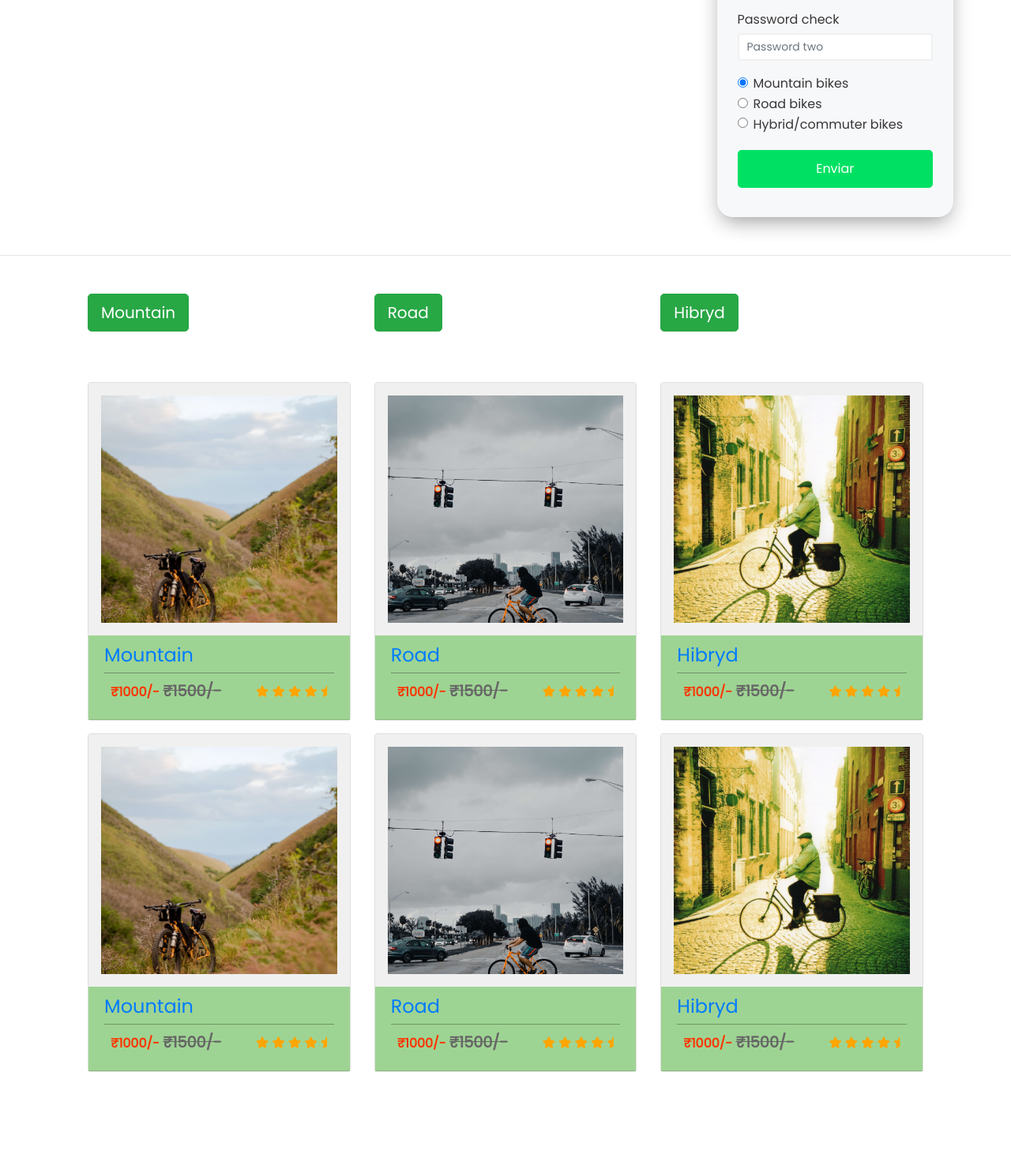
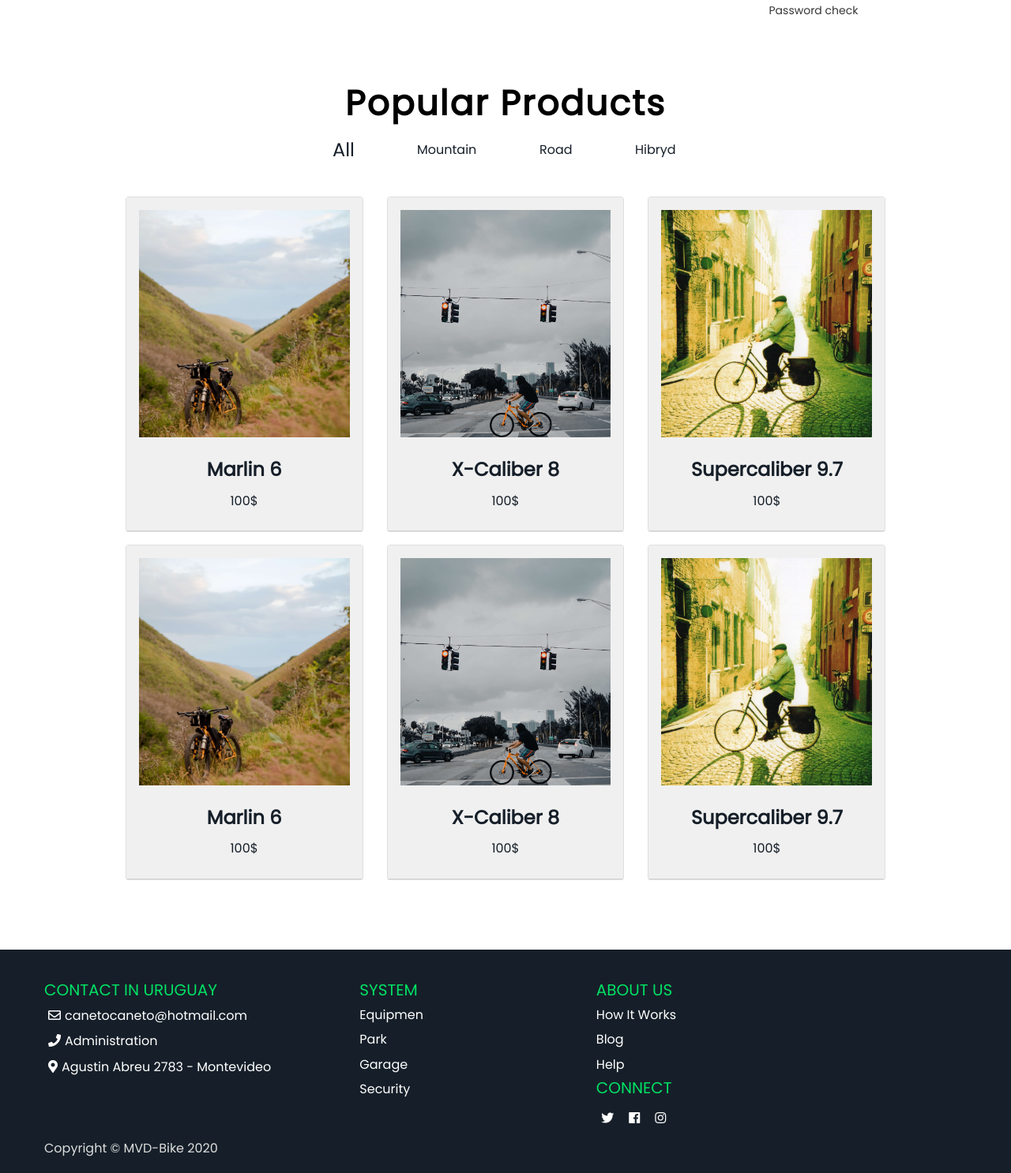
Before and after one commit to caneto123/MVDBike, a plain HTML site: page MVDBike/index.html in a window 1280 px wide. Shown: the part 1085-2571 px from the top of the page at 79% size. Drawn offline with nearby package versions, Linux system fonts and the light colour scheme.

Commit message:
Arreglos
Se hicieron cambios en el navbar, se agregaron nuevas funcionalidades en la secciónC. Hay que limpiar todos las líneas comentadas y el nombre de algunas clases

```diff
--- a/MVDBike/css/styles.css
+++ b/MVDBike/css/styles.css
@@ -57,7 +57,7 @@ img {
 .nav-item a {
   color: var(--eighth-color);
   font-size: 1rem;
-  text-transform: uppercase;
+  /* text-transform: uppercase; */
   margin-right: 0.2rem;
 }
 
@@ -72,8 +72,8 @@ img {
   height: 20px;
 }
 
-.icon2{
-  color: var(--eighth-color)
+.icon2 {
+  color: var(--eighth-color);
 }
 
 /* dropdown */
@@ -81,7 +81,7 @@ img {
 
 /* Dropdown Button */
 .dropbtn {
-  background-color: #3498DB;
+  background-color: #3498db;
   color: white;
   padding: 16px;
   font-size: 16px;
@@ -90,8 +90,9 @@ img {
 }
 
 /* Dropdown button on hover & focus */
-.dropbtn:hover, .dropbtn:focus {
-  background-color: #2980B9;
+.dropbtn:hover,
+.dropbtn:focus {
+  background-color: #2980b9;
 }
 
 /* The container <div> - needed to position the dropdown content */
@@ -106,7 +107,7 @@ img {
   position: absolute;
   background-color: #f1f1f1;
   min-width: 160px;
-  box-shadow: 0px 8px 16px 0px rgba(0,0,0,0.2);
+  box-shadow: 0px 8px 16px 0px rgba(0, 0, 0, 0.2);
   z-index: 1;
 }
 
@@ -119,12 +120,14 @@ img {
 }
 
 /* Change color of dropdown links on hover */
-.dropdown-content a:hover {background-color: #ddd}
+.dropdown-content a:hover {
+  background-color: #ddd;
+}
 
 /* Show the dropdown menu (use JS to add this class to the .dropdown-content container when the user clicks on the dropdown button) */
-.show {display:block;}
-
-
+.show {
+  display: block;
+}
 
 /* sectionA */
 /* sectionA */
@@ -174,44 +177,80 @@ img {
 /* sectionB */
 
 .section-b {
-  background-color: rgba(255, 255, 255, 0.473);
-  display: flex;
+  /* position: relative;
+  background: url(../img/img7.jpg) no-repeat center center/cover;
+  height: 600px;
+  width: 99.9%;
+  padding: 2rem;
+  margin-bottom: 5rem; */
+  /* background-color: rgba(255, 255, 255, 0.473);
+  display: flex; */
 }
+
+.textPrincipal {
+  background: url(../img/img7.jpg) no-repeat center center/cover;
+  margin-top: 4rem;
+  margin-bottom: 4rem;
+  border-radius: 10px;
+}
+
 
 .textPrincipal h2 {
   margin-top: 4rem;
-  color: var(--fourth-color);
+  color: var(--nineth-color);
   font-size: 3rem;
-
-
 }
 
-.textPrincipalModificado h2 {
+/* .textPrincipalModificado h2 {
   margin-top: 4rem;
+  color: var(--font-color);
+  color:black;
+
   color: var(--nineth-color);
   font-size: 4rem;
-
-}
+} */
 
 .textPrincipal p {
   margin-top: 2rem;
   line-height: 2rem;
   margin-right: 5rem;
-  color: var(--font-color);
+  color: white;
+  /* display: none; */
+  /* color: var(--font-color); */
+}
+
+.textPrincipal .textSecudary2 p {
+  margin-top: 2rem;
+  line-height: 2rem;
+  margin-right: 5rem;
+  color: white;
+  /* color: var(--font-color); */
+  display: none;
+}
+
+.textPrincipalForm {
+
+  margin-top: 4rem;
+  margin-bottom: 4rem;
+  border-radius: 10px;
+  border-radius: 20px;
+  margin-top: 3.5rem;
+  -webkit-box-shadow: 0px 10px 27px -6px rgba(25, 19, 19, 0.45);
+  box-shadow: 0px 10px 27px -6px rgba(25, 19, 19, 0.45);
+  /* margin-right: 2rem;
+  margin-bottom: 2rem;
+  border-radius: 20px;
+  margin-top: 3.5rem;
+  -webkit-box-shadow: 0px 10px 27px -6px rgba(25, 19, 19, 0.45);
+  box-shadow: 0px 10px 27px -6px rgba(25, 19, 19, 0.45); */
+}
+
+.textPrincipal {
+  background: url(../img/img6.jpg) no-repeat center center/cover;
 
 }
 
-.textPrincipal .textSecudary2 p{
-  margin-top: 2rem;
-  line-height: 2rem;
-  margin-right: 5rem;
-  color: var(--font-color);
-  display: none;
-
-}
-
-
-.budget {
+/* .budget {
   background-color: #f7f8fa;
   margin-right: 2rem;
   margin-bottom: 2rem;
@@ -219,7 +258,7 @@ img {
   margin-top: 3.5rem;
   -webkit-box-shadow: 0px 10px 27px -6px rgba(25, 19, 19, 0.45);
   box-shadow: 0px 10px 27px -6px rgba(25, 19, 19, 0.45);
-}
+} */
 
 .textB h2 {
   margin-top: 2rem;
@@ -238,25 +277,29 @@ img {
   font-size: 1rem;
 }
 
-.headerForm{
+.headerForm {
   border-bottom: 3px solid #c4c3c388;
   background-color: #f7f7f7;
   padding: 10px 20px;
+  margin-top: 4rem;
+  margin-bottom: 4rem;
+  /* margin-top: 20px; */
 }
 
-.headerForm h2{
+.headerForm h2 {
   margin: 0;
 }
 
 .form {
   padding: 5px 10px;
+
 }
 
-.form-group{
+.form-group {
   position: relative;
 }
 
-.form-group label{
+.form-group label {
   display: inline-block;
   margin-bottom: 5px;
 }
@@ -309,7 +352,6 @@ img {
 .form-group.error small {
   color: #e74c3c;
   visibility: visible;
-
 }
 
 .form button {
@@ -328,11 +370,15 @@ img {
 /* sectionC */
 /* sectionC */
 
-.card-header{
-  background-color: #9ed493;
+.section-c{
+  margin-top: 5rem;
 }
 
-.arrival{
+.card-header {
+  background: #f0f0f0;
+}
+
+.arrival {
   min-height: 100vh;
 }
 
@@ -341,103 +387,142 @@ img {
   align-items: center;
   justify-content: space-between;
   flex-wrap: wrap;
-  padding:2rem 0;
+  padding: 2rem 0;
   width: 85%;
-  margin:0 auto;
+  margin: 0 auto;
 }
 
-.arrival .box-container{
+.test1 {
+  display: flex;
+  align-items: center;
+  justify-content: space-between;
+  flex-wrap: wrap;
+  padding: auto;
+  width: 85%;
+  margin: 0 auto;
+}
+
+.test2{
+  display: inline-block;
+  align-items: center;
+  justify-content: space-between;
+  margin: 0 20px 0 20px;
+}
+
+.test3 a{
+  text-decoration: none;
+  color: var(--eighth-color);
+  font-size: 1.5rem;
+  margin-right: 0.2rem;
+}
+
+.arrival .box-container {
   display: flex;
   align-items: center;
   justify-content: center;
   flex-wrap: wrap;
-  padding:2rem 0;
+  padding: 2rem 0;
   width: 85%;
-  margin:0 auto;
+  margin: 0 auto;
 }
 
-.arrival .box-container .box{
-  flex:1 1 30rem;
+.arrival .box-container .box {
+  flex: 1 1 30rem;
   /* border:.1rem solid rgba(0,0,0,.3); */
   overflow: hidden;
   position: relative;
   /* margin:1rem 2rem; */
 }
 
-.arrival .box-container .box .image{
-  height: 20rem;
-  padding:1rem;
-  text-align: center;
-  background:#f0f0f0;
+.TextSection-c {
+  display: flex;
+  align-items: center;
+  justify-content: center;
+  letter-spacing: 2px;
 }
 
-.arrival .box-container .box .image img{
+.TextSectionH{
+  color: black;
+  text-align: center;
+  font-size: 44px;
+}
+
+.arrival .box-container .box .image {
+  height: 20rem;
+  padding: 1rem;
+  text-align: center;
+  background: #f0f0f0;
+}
+
+.arrival .box-container .box .image img {
   height: 100%;
   object-fit: cover;
 }
 
-.arrival .box-container .box .info h4{
+.arrival .box-container .box .info h4 {
   /* padding:0.5rem; */
   font-size: 1.5rem;
-  color:var(--blue);
+  color: var(--eighth-color);
+  text-align: center;
 }
 
-.arrival .box-container .box .info .subInfo{
+.arrival .box-container .box .info .subInfo {
   display: flex;
   align-items: center;
-  justify-content: space-between;
-  padding:0.5rem;
-  border-top: .05rem solid rgba(0,0,0,.3);
+  justify-content: center;
+  padding: 0.5rem;
+
+  /* border-top: 0.05rem solid rgba(0, 0, 0, 0.3); */
 }
 
-.arrival .box-container .box .info .subInfo .price{
-  color:#ff3300;
+.arrival .box-container .box .info .subInfo .price {
+  color: var(--eighth-color);
   font-size: 1rem;
+  text-align: center;
+
 }
 
-.arrival .box-container .box .info .subInfo .price span{
-  color:#666;
+.arrival .box-container .box .info .subInfo .price h5{
   font-size: 1.2rem;
   text-decoration: line-through;
+  text-align: center;
 }
 
-.arrival .box-container .box .info .subInfo .stars i{
-  color:orange;
-  font-size: .9rem;
-}
 
-.arrival .box-container .box .overlay{
+
+.arrival .box-container .box .overlay {
   position: absolute;
-  top:0; left: 0;
-  height:20rem;
+  top: 0;
+  left: 0;
+  height: 20rem;
   width: 100%;
-  background:rgba(0,0,0,.3);
+  background: rgba(0, 0, 0, 0.3);
   display: flex;
   align-items: center;
   justify-content: center;
   transform: scale(0);
 }
 
-.arrival .box-container .box:hover .overlay{
+.arrival .box-container .box:hover .overlay {
   transform: scale(1);
 }
 
-.arrival .box-container .box .overlay a{
+.arrival .box-container .box .overlay a {
   font-size: 2rem;
-  padding:1.5rem 2rem;
-  background:#fff;
-  color:#666;
-  margin:1rem;
+  padding: 1.5rem 2rem;
+  background: #fff;
+  color: #666;
+  margin: 1rem;
   transform: translateY(-15rem);
-  transition-delay: calc(.1s * var(--i));
+  transition-delay: calc(0.1s * var(--i));
 }
 
-.arrival .box-container .box:hover .overlay a{
+.arrival .box-container .box:hover .overlay a {
   transform: translateY(0rem);
 }
 
-.arrival .box-container .box .overlay a:hover{
-  color:var(--blue);
+.arrival .box-container .box .overlay a:hover {
+  color: var(--blue);
 }
 
 /* footer */
@@ -547,3 +632,7 @@ img {
   -moz-box-shadow: 0px 5px 40px -10px rgba(0, 0, 0, 0.57); */
   transition: all 0.3s ease 0s;
 }
+
+.btn-textSecudary2{
+  margin-bottom: 4rem;
+}
--- a/MVDBike/index.html
+++ b/MVDBike/index.html
@@ -11,7 +11,7 @@
     name="description"
     content="App creada para el alquiler de tu bici"
     />
-    <meta name="author" content="Automotora VIP" />
+    <meta name="author" content="MVD-Bike" />
 
     <title>MVD-Bike</title>
 
@@ -63,17 +63,17 @@
         <div class="collapse navbar-collapse me-auto justify-content-end" id="links">
           <ul class="navbar-nav my-2 my-lg-0 navbar-nav-scroll">
             <li class="nav-item active">
-              <a class="nav-link buttonONe" href="#">Rental</a>
+              <a class="nav-link buttonONe" href="#">Shop</a>
             </li>
             <li class="nav-item  buttonONe">
-              <a class="nav-link" href="#">Models</a>
+              <a class="nav-link" href="#">Support</a>
             </li>
             <li class="nav-item  buttonONe">
-              <a class="nav-link" href="#">Accessories</a>
+              <a class="nav-link" href="#">Community</a>
             </li>
-            <li class="nav-item  buttonONe">
+            <!-- <li class="nav-item  buttonONe">
               <a class="nav-link" href="#">APP</a>
-            </li>
+            </li> -->
           </ul>
         </div>
         <div class="collapse navbar-collapse navbarIcons justify-content-end" id="links">
@@ -85,11 +85,11 @@
               <a class="nav-link" href="#"><i class="icon2 fas fa-map-marker-alt"></i></a>
             </li>
             <li class="nav-item">
-              <a class="nav-link" href="#"><i class="icon2 far fa-calendar-alt"></i></a>
+              <a class="nav-link" href="#"><i class="icon2 fas fa-search"></i></i></a>
             </li>
-            <li class="nav-item">
+            <!-- <li class="nav-item">
               <a class="nav-link" href="#"><i class="icon2 fas fa-money-check-alt"></i></a>
-            </li>
+            </li> -->
           </ul>
         </div>
       </div>
@@ -97,7 +97,7 @@
     <!-- sectionA -->
     <!-- sectionA -->
     <section class="sectionA">
-      <div id="home" class="container">
+      <div class="container" id="home">
           <div class="row">
             <div class="col-md-8 textTitle">
               <h2 class="text-md-start">
@@ -111,17 +111,17 @@
                 <div class="col-md-3">
                   <button class="example_e"><strong>Find a ride</strong></button>
                 </div>
-                <div class="col-md-3">
+                <!-- <div class="col-md-3">
                   <button class="example_e"><strong>How it works</strong></button>
-                </div>
+                </div> -->
               </div>
-              <div class="badge bg-primary text-wrap" >
+              <!-- <div class="badge bg-primary text-wrap" >
                 This text should wrap.
               </div>
               <div class="badge bg-primary text-wrap" >
                 This text should wrap.
               </div>
-            </div>
+            </div> -->
           </div>
       </div>
     </section>
@@ -161,7 +161,7 @@
             </div>
             <button
               type="submit"
-              class="btn btn-success"
+              class="btn btn-textPrincipal btn-success"
               id="TextBtn"
               >
               Show more!
@@ -171,10 +171,13 @@
           <!-- form -->
           <!-- form -->
           <!-- action="https://formspree.io/mknznvvg" method="POST" -->
-          <div class="col-3 budget textB">
-            <div class="headerForm"><h2><strong>Create Account</strong></h2></div>
-            <form class="row form g-3 needs-validation " novalidate name="myForm" id="form">
-              <div class="modal-body">
+
+          <div class="col-3 textPrincipalForm">
+            <div class="form-control-sm textB">
+              <h2><strong>Create Account</strong></h2>
+              <form class="row form  g-3 needs-validation" novalidate name="myForm" id="form">
+              <!-- <div class="headerForm"><h2><strong>Create Account</strong></h2></div>               -->
+                <div class="modal-body test1">
                 <div class="form-group">
                   <label
                     for="fname"
@@ -297,7 +300,7 @@
                     Hybrid/commuter bikes
                   </label>
                 </div>
-                <div class="form-group">
+                <div class="form-group btn-textSecudary2">
                   <button
                     type="submit"
                     class="btn btn-success"
@@ -305,9 +308,12 @@
                     Enviar
                   </button>
                 </div>
-              </div>
-            </form>
-            <!-- /.form-group -->
+                </div>
+              </form>
+            </div>
+            <!-- form -->
+            <!-- form -->
+
           </div>
         </div>
       </div>
@@ -316,53 +322,37 @@
     <!-- sectionC -->
     <!-- sectionC -->
     <section class="section-c arrival" id="arrival">
-      <hr/>
-      <div class="row btntype">
-        <div class="col">
-          <button
-              type="submit"
-              class="btn btn-success btn-lg"
-              id="Mountain"
-              >
-              Mountain
-            </button>
+      <div class="container">
+        <div class="row justify-content-center">
+          <div class="TextSection-c"><h2 class="TextSectionH"> <strong>Popular Products</strong></h2></div>
+          <!-- Arreglar todos los test de esta sección -->
+          <div class="me-auto justify-content-center test1" id="links">
+            <ul class="my-2 my-lg-0">
+              <li class="test3 active buttonONe test2">
+                <a class="nav-link" href="#">All</a>
+              </li>
+              <li class="nav-item buttonONe test2">
+                <a class="nav-link" href="#">Mountain</a>
+              </li>
+              <li class="nav-item  buttonONe test2">
+                <a class="nav-link" href="#">Road</a>
+              </li>
+              <li class="nav-item  buttonONe test2">
+                <a class="nav-link" href="#">Hibryd</a>
+              </li>
+            </ul>
+          </div>
         </div>
-        <div class="col">
-          <button
-            type="submit"
-            class="btn btn-success btn-lg"
-            id="Road"
-            >
-            Road
-          </button>
-        </div>
-        <div class="col">
-          <button
-            type="submit"
-            class="btn btn-success btn-lg"
-            id="Hibryd"
-            >
-            Hibryd
-          </button>
-        </div>
-      </div>
-      <div class="row  box-container">
+        <div class="row  box-container">
           <div class="col-md-4 box">
             <div class="card mb-3" id="Mountain">
               <div class="card-body image">
                 <img src="img/img6.jpg" alt="">
               </div>
               <div class="card-header info">
-                <h4>Mountain</h4>
+                <h4><strong>Marlin 6</strong></h4>
                 <div class="subInfo">
-                  <strong class="price"> ₹1000/- <span>₹1500/-</span> </strong>
-                  <div class="stars">
-                    <i class="fas fa-star"></i>
-                    <i class="fas fa-star"></i>
-                    <i class="fas fa-star"></i>
-                    <i class="fas fa-star"></i>
-                    <i class="fas fa-star-half"></i>
-                  </div>
+                  <h5 class="price"> 100$ </h5>
                 </div>
               </div>
             </div>
@@ -373,16 +363,9 @@
                 <img src="img/img3.jpg" alt="">
               </div>
               <div class="card-header info">
-                <h4>Road</h4>
+                <h4> <strong>X-Caliber 8</strong></h4>
                 <div class="subInfo">
-                  <strong class="price"> ₹1000/- <span>₹1500/-</span> </strong>
-                  <div class="stars">
-                    <i class="fas fa-star"></i>
-                    <i class="fas fa-star"></i>
-                    <i class="fas fa-star"></i>
-                    <i class="fas fa-star"></i>
-                    <i class="fas fa-star-half"></i>
-                  </div>
+                  <h5 class="price"> 100$ </h5>
                 </div>
               </div>
             </div>
@@ -393,16 +376,9 @@
                 <img src="img/img4.jpg" alt="">
               </div>
               <div class="card-header info">
-                <h4>Hibryd</h4>
+                <h4><strong>Supercaliber 9.7</strong></h4>
                 <div class="subInfo">
-                  <strong class="price"> ₹1000/- <span>₹1500/-</span> </strong>
-                  <div class="stars">
-                    <i class="fas fa-star"></i>
-                    <i class="fas fa-star"></i>
-                    <i class="fas fa-star"></i>
-                    <i class="fas fa-star"></i>
-                    <i class="fas fa-star-half"></i>
-                  </div>
+                  <h5 class="price"> 100$ </h5>
                 </div>
               </div>
             </div>
@@ -413,16 +389,9 @@
                 <img src="img/img6.jpg" alt="">
               </div>
               <div class="card-header info">
-                <h4>Mountain</h4>
+                <h4><strong>Marlin 6</strong></h4>
                 <div class="subInfo">
-                  <strong class="price"> ₹1000/- <span>₹1500/-</span> </strong>
-                  <div class="stars">
-                    <i class="fas fa-star"></i>
-                    <i class="fas fa-star"></i>
-                    <i class="fas fa-star"></i>
-                    <i class="fas fa-star"></i>
-                    <i class="fas fa-star-half"></i>
-                  </div>
+                  <h5 class="price"> 100$ </h5>
                 </div>
               </div>
             </div>
@@ -433,16 +402,9 @@
                 <img src="img/img3.jpg" alt="">
               </div>
               <div class="card-header info">
-                <h4>Road</h4>
+                <h4> <strong>X-Caliber 8</strong></h4>
                 <div class="subInfo">
-                  <strong class="price"> ₹1000/- <span>₹1500/-</span> </strong>
-                  <div class="stars">
-                    <i class="fas fa-star"></i>
-                    <i class="fas fa-star"></i>
-                    <i class="fas fa-star"></i>
-                    <i class="fas fa-star"></i>
-                    <i class="fas fa-star-half"></i>
-                  </div>
+                  <h5 class="price"> 100$ </h5>
                 </div>
               </div>
             </div>
@@ -453,29 +415,19 @@
                 <img src="img/img4.jpg" alt="">
               </div>
               <div class="card-header info">
-                <h4>Hibryd</h4>
+                <h4><strong>Supercaliber 9.7</strong></h4>
                 <div class="subInfo">
-                  <strong class="price"> ₹1000/- <span>₹1500/-</span> </strong>
-                  <div class="stars">
-                    <i class="fas fa-star"></i>
-                    <i class="fas fa-star"></i>
-                    <i class="fas fa-star"></i>
-                    <i class="fas fa-star"></i>
-                    <i class="fas fa-star-half"></i>
-                  </div>
+                  <h5 class="price"> 100$ </h5>
                 </div>
               </div>
             </div>
           </div>
+        </div>
       </div>
     </section>
 
     <!-- sectionD -->
     <!-- sectionD -->
-    <section class="arrival" id="arrival">
-
-    </section>
-
 
     <!-- footer -->
     <!-- footer -->
```
Also changed, not shown: MVDBike/img/img7.jpg (added), MVDBike/img/img8.jpg (added), 1 other file. Lines whose indentation alone changed are shown as unchanged.
